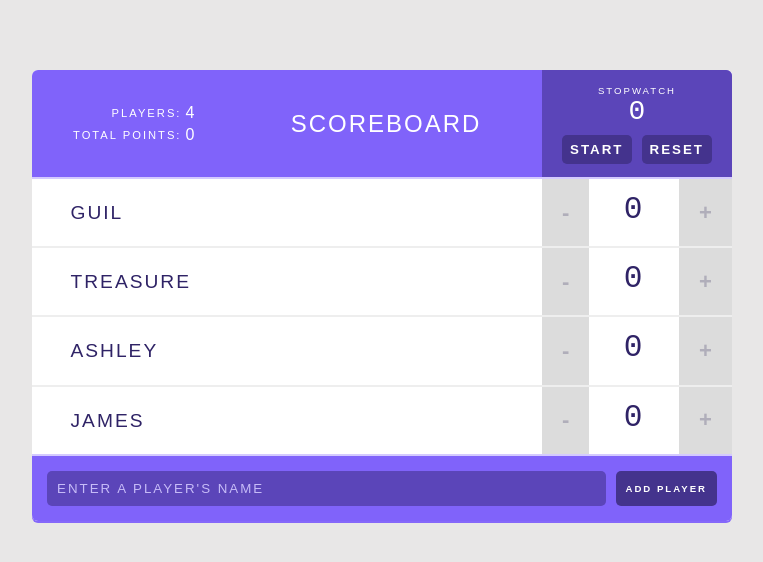
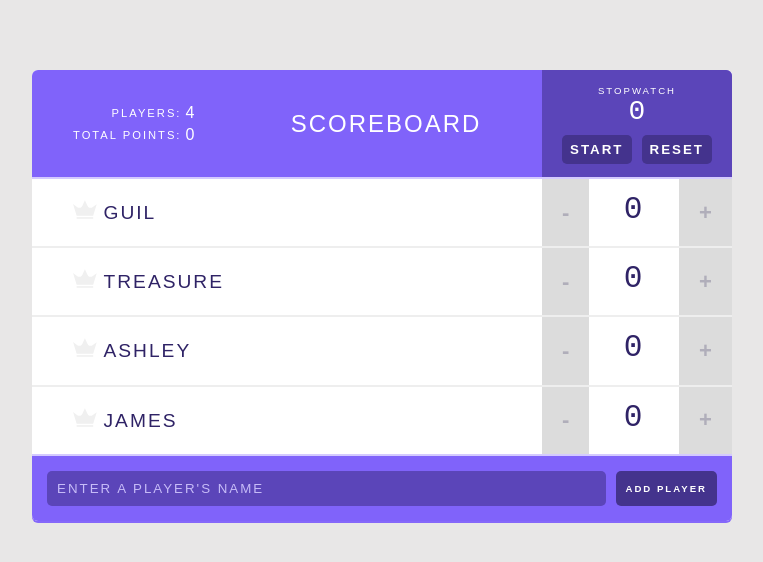
Before and after one commit to cthipsudo/react-practice-scoreboard, a React (Create React App) app: page / in a window 1280 px wide. Shown: the top 562 px of the page, without its empty margins (258-1021 px from the left). Built offline with nearby package versions, Linux system fonts and the light colour scheme.

Commit message:
added Highest Scorerer feature

```diff
--- a/package.json
+++ b/package.json
@@ -6,6 +6,7 @@
     "@testing-library/jest-dom": "^5.15.0",
     "@testing-library/react": "^11.2.7",
     "@testing-library/user-event": "^12.8.3",
+    "prop-types": "^15.7.2",
     "react": "^17.0.2",
     "react-dom": "^17.0.2",
     "react-scripts": "4.0.3",
--- a/src/components/App.js
+++ b/src/components/App.js
@@ -1,8 +1,8 @@
-import React, { Component } from 'react';
+import React, { Component } from "react";
 
-import Header from './Header';
-import Player from './Player';
-import AddPlayerForm from './AddPlayerForm';
+import Header from "./Header";
+import Player from "./Player";
+import AddPlayerForm from "./AddPlayerForm";
 
 class App extends Component {
   state = {
@@ -10,68 +10,81 @@ class App extends Component {
       {
         name: "Guil",
         score: 0,
-        id: 1
+        id: 1,
+        hs: false,
       },
       {
         name: "Treasure",
         score: 0,
-        id: 2
+        id: 2,
+        hs: false,
       },
       {
         name: "Ashley",
         score: 0,
-        id: 3
+        id: 3,
+        hs: false,
       },
       {
         name: "James",
         score: 0,
-        id: 4
-      }
-    ]
+        id: 4,
+        hs: false,
+      },
+    ],
+    // highest score
+    highestScore: 0,
   };
 
   // player id counter
   prevPlayerId = 4;
 
   handleScoreChange = (index, delta) => {
-    this.setState(prevState => ({
-      score: prevState.players[index].score += delta
-    }));
+    this.setState((prevState) => ({
+      score: (prevState.players[index].score += delta)
+    }))
+  };
+
+  handleHighScore = () => {
+    const scores = this.state.players.map( player => player.score)
+    const highScore = Math.max(...scores);
+    if(highScore) {
+      return highScore;
+    }
+    return null;
   }
 
   handleRemovePlayer = (id) => {
-    this.setState(prevState => {
+    this.setState((prevState) => {
       return {
-        players: prevState.players.filter(p => p.id !== id)
+        players: prevState.players.filter((p) => p.id !== id),
       };
     });
-  }
+  };
 
   handleAddPlayer = (name) => {
-    this.setState( prevState => {
+    this.setState((prevState) => {
       return {
         players: [
           ...prevState.players,
           {
             name,
             score: 0,
-            id: this.prevPlayerId += 1
-          }
-        ]
+            id: (this.prevPlayerId += 1),
+          },
+        ],
       };
     });
-  }
+  };
 
   render() {
+    const highScore = this.handleHighScore();
     return (
       <div className="scoreboard">
-        <Header
-          title="Scoreboard"
-          players= {this.state.players}
-        />
+        <Header players={this.state.players} />
 
         {/* Players list */}
-        {this.state.players.map((player, index) =>
+        {this.state.players.map((player, index) => (
           <Player
             name={player.name}
             score={player.score}
@@ -80,9 +93,10 @@ class App extends Component {
             index={index}
             changeScore={this.handleScoreChange}
             removePlayer={this.handleRemovePlayer}
+            hs={highScore === player.score}
           />
-        )}
-        <AddPlayerForm addPlayer={this.handleAddPlayer}/>
+        ))}
+        <AddPlayerForm addPlayer={this.handleAddPlayer} />
       </div>
     );
   }
--- a/src/components/Header.js
+++ b/src/components/Header.js
@@ -1,4 +1,6 @@
 import React from 'react';
+import PropTypes from 'prop-types';
+
 import Stats from './Stats';
 import Stopwatch from './Stopwatch.js';
 
@@ -13,4 +15,13 @@ const Header = ({ players, title }) => {
   );
 }
 
+Header.propTypes = {
+  title: PropTypes.string,
+  players: PropTypes.arrayOf(PropTypes.object)
+};
+
+Header.defaultProps = {
+  title: 'Scoreboard'
+};
+
 export default Header;
--- /dev/null
+++ b/src/components/Icon.js
@@ -0,0 +1,22 @@
+import React from "react";
+
+const Icon = ({hs}) => {
+  return(
+  <svg
+    className={hs ? "is-high-score" : ""}
+    /**If prop is high is true then add class "is-high-score" else "" */ viewBox="0 0 44 35"
+  >
+    <path
+      d="M26.7616 10.6207L21.8192 0L16.9973 10.5603C15.3699 14.1207 10.9096 15.2672 7.77534 12.9741L0 7.24138L6.56986 28.8448H37.0685L43.5781 7.72414L35.7425 13.0948C32.6685 15.2672 28.3288 14.0603 26.7616 10.6207Z"
+      transform="translate(0 0.301727)"
+    />
+    <rect
+      width="30.4986"
+      height="3.07759"
+      transform="translate(6.56987 31.5603)"
+    />
+  </svg>
+  )
+}
+
+export default Icon;
--- a/src/components/Player.js
+++ b/src/components/Player.js
@@ -1,29 +1,34 @@
-import React, {PureComponent} from "react";
+import React, { PureComponent } from "react";
+import PropTypes from "prop-types";
 import Counter from "./Counter";
+import Icon from "./Icon";
 
 class Player extends PureComponent {
-  render(){
-    const {
-      name,
-      id,
-      score,
-      index,
-      changeScore,
-      removePlayer
-    } = this.props;
+  static propTypes = {
+    changeScore: PropTypes.func,
+    removePlayer: PropTypes.func,
+    name: PropTypes.string.isRequired,
+    score: PropTypes.number.isRequired,
+    id: PropTypes.number,
+    index: PropTypes.number,
+    hs: PropTypes.bool,
+  };
+
+  render() {
+    const { name, id, score, index, changeScore, removePlayer, hs } =
+      this.props;
 
     return (
       <div className="player">
         <span className="player-name">
-          <button className="remove-player" onClick={() => removePlayer(id)}>✖</button>
-          { name }
+          <button className="remove-player" onClick={() => removePlayer(id)}>
+            ✖
+          </button>
+          <Icon hs={hs}/>
+          {name}
         </span>
 
-        <Counter
-          score={score}
-          index={index}
-          changeScore={changeScore}
-        />
+        <Counter score={score} index={index} changeScore={changeScore} />
       </div>
     );
   }
```
Also changed, not shown: src/components/Counter.js (+8 -0 lines), src/components/Stats.js (+8 -0 lines), 1 other file (tests, documents, lock files or other folders).
